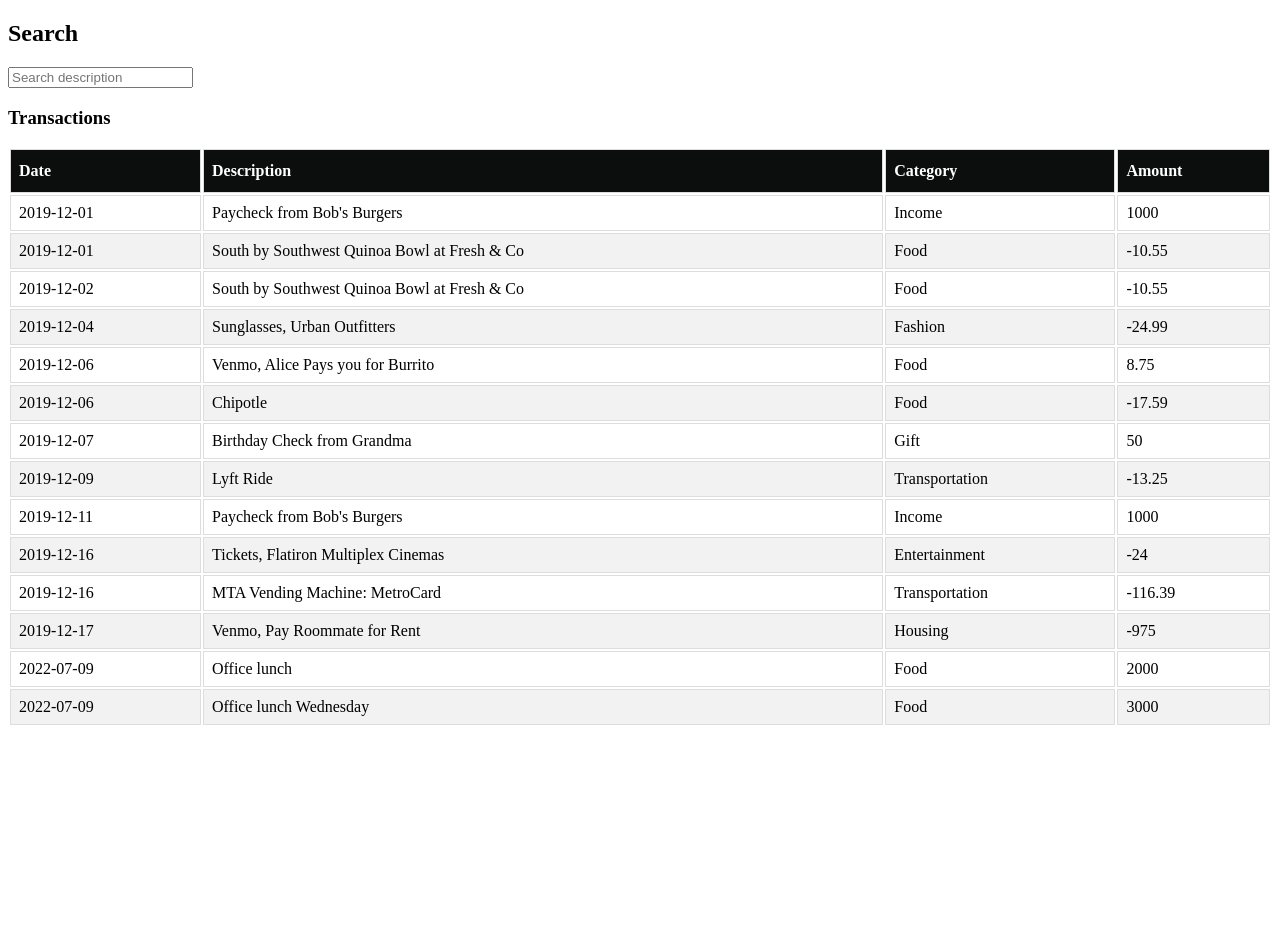
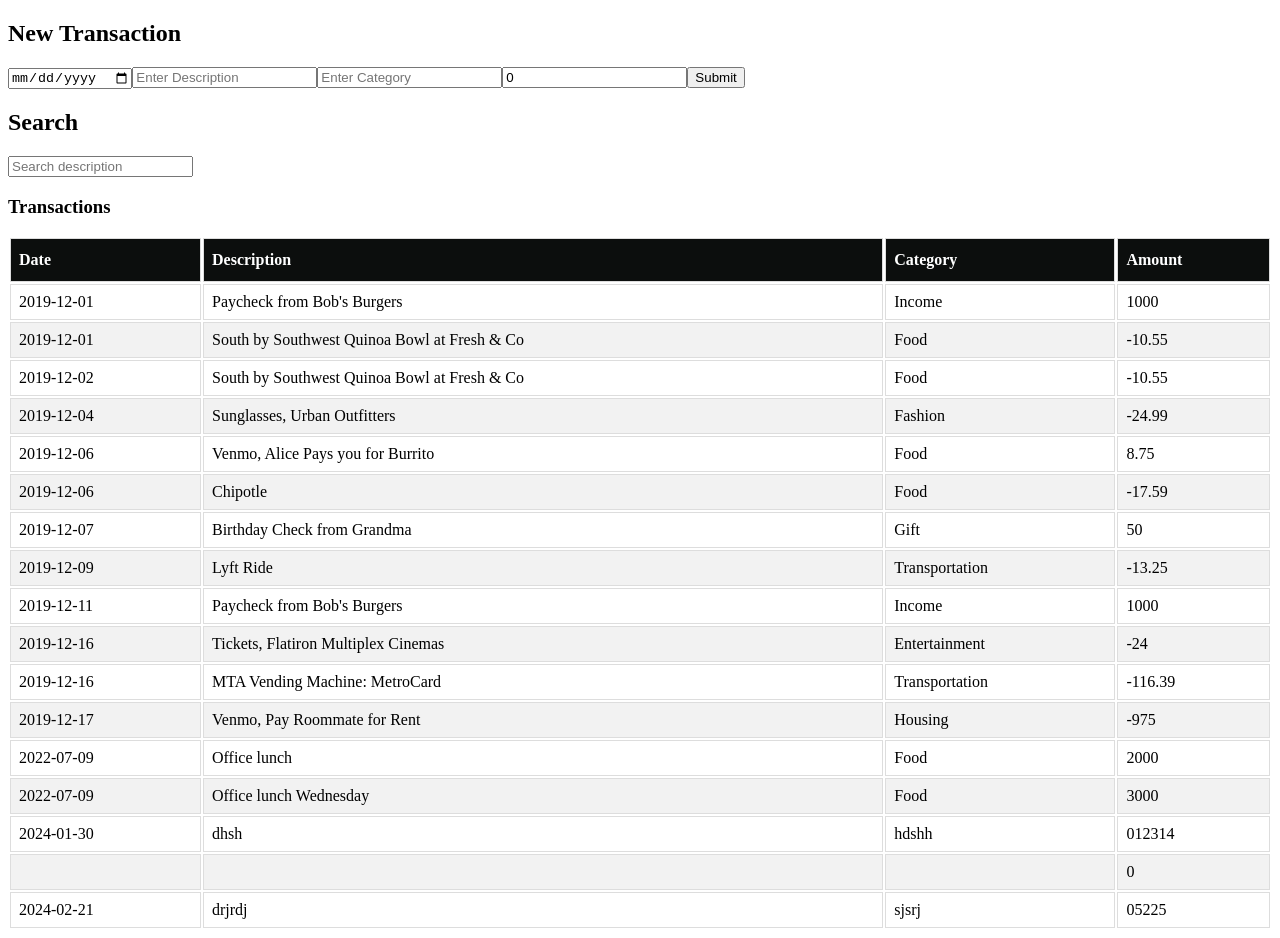
Before and after one commit to Koech-Eugene/BankofFlatiron, a React (Vite) app: page / in a window 1280 px wide. Before the commit the page ends 800 px from the top, so only its background shows below. Built offline with nearby package versions, Linux system fonts and the light colour scheme; data requests are answered from the project's data file.

Commit message:
new transaction add

```diff
--- a/db.json
+++ b/db.json
@@ -1,84 +1,84 @@
 {
   "transactions": [
     {
-        "id": 1,
+      "id": "1",
       "date": "2019-12-01",
       "description": "Paycheck from Bob's Burgers",
       "category": "Income",
       "amount": 1000
     },
     {
-        "id": 2,
+      "id": "2",
       "date": "2019-12-01",
       "description": "South by Southwest Quinoa Bowl at Fresh & Co",
       "category": "Food",
       "amount": -10.55
     },
     {
-        "id": 3,
+      "id": "3",
       "date": "2019-12-02",
       "description": "South by Southwest Quinoa Bowl at Fresh & Co",
       "category": "Food",
       "amount": -10.55
     },
     {
-        "id": 4,
+      "id": "4",
       "date": "2019-12-04",
       "description": "Sunglasses, Urban Outfitters",
       "category": "Fashion",
       "amount": -24.99
     },
     {
-        "id": 5,
+      "id": "5",
       "date": "2019-12-06",
       "description": "Venmo, Alice Pays you for Burrito",
       "category": "Food",
       "amount": 8.75
     },
     {
-        "id": 6,
+      "id": "6",
       "date": "2019-12-06",
       "description": "Chipotle",
       "category": "Food",
       "amount": -17.59
     },
     {
-        "id": 7,
+      "id": "7",
       "date": "2019-12-07",
       "description": "Birthday Check from Grandma",
       "category": "Gift",
       "amount": 50
     },
     {
-        "id": 8,
+      "id": "8",
       "date": "2019-12-09",
       "description": "Lyft Ride",
       "category": "Transportation",
       "amount": -13.25
     },
     {
-        "id": 9,
+      "id": "9",
       "date": "2019-12-11",
       "description": "Paycheck from Bob's Burgers",
       "category": "Income",
       "amount": 1000
     },
     {
-        "id": 10,
+      "id": "10",
       "date": "2019-12-16",
       "description": "Tickets, Flatiron Multiplex Cinemas",
       "category": "Entertainment",
       "amount": -24
     },
     {
-        "id": 11,
+      "id": "11",
       "date": "2019-12-16",
       "description": "MTA Vending Machine: MetroCard",
       "category": "Transportation",
       "amount": -116.39
     },
     {
-        "id": 12,
+      "id": "12",
       "date": "2019-12-17",
       "description": "Venmo, Pay Roommate for Rent",
       "category": "Housing",
@@ -89,14 +89,35 @@
       "description": "Office lunch",
       "category": "Food",
       "amount": "2000",
-        "id": 13
+      "id": "13"
     },
     {
       "date": "2022-07-09",
       "description": "Office lunch Wednesday",
       "category": "Food",
       "amount": "3000",
-        "id": 14
+      "id": "14"
+    },
+    {
+      "id": 1.9290160438902926,
+      "date": "2024-01-30",
+      "description": "dhsh",
+      "category": "hdshh",
+      "amount": "012314"
+    },
+    {
+      "id": 1.7718087811006704,
+      "date": "",
+      "description": "",
+      "category": "",
+      "amount": 0
+    },
+    {
+      "id": 1.2576802269067904,
+      "date": "2024-02-21",
+      "description": "drjrdj",
+      "category": "sjsrj",
+      "amount": "05225"
     }
   ]
 }
--- a/src/components/Bank.jsx
+++ b/src/components/Bank.jsx
@@ -1,11 +1,11 @@
 import { useEffect, useState } from "react";
 import TransactionList from "./TransactionList";
 import TransactionFilter from "./TransactionFilter";
+import TransactionForm from "./TransactionForm";
 
 function Bank() {
   const [transactions, setTransactions] = useState([]);
-  const [search, setSearch] = useState('')
-
+  const [search, setSearch] = useState("");
 
   const URL = "http://localhost:8080/transactions";
   useEffect(() => {
@@ -23,18 +23,49 @@ function Bank() {
     fetchTransactions();
   }, []);
 
+  async function addTransaction(date, description, category, amount) {
+    try {
+      const response = await fetch(URL, {
+        method: "POST",
+        body: JSON.stringify({
+          id: Math.random() + 1,
+          date: date,
+          description: description,
+          category: category,
+          amount: amount,
+        }),
+        headers: {
+          "Content-type": "application/json",
+        },
+      });
 
-  const filteredTransactions = transactions.filter(item=>{
-    if(search) {
-        return item.description.toLowerCase().includes(search.toLowerCase())
+      if (!response.ok) {
+        throw new Error(`Failed to add transaction: ${response.statusText}`);
+      }
+
+      const data = await response.json();
+
+      setTransactions((prevTrans) => [data, ...prevTrans]);
+    } catch (error) {
+      console.error("Error adding transaction:", error);
+      // Handle error as needed
     }
-    return transactions
-})
+  }
+
+
+  const filteredTransactions = transactions.filter((item) => {
+    if (search) {
+      return item.description.toLowerCase().includes(search.toLowerCase());
+    }
+    return transactions;
+  });
 
   return (
     <>
+      <h2>New Transaction</h2>
+      <TransactionForm newTransaction={addTransaction}/>
       <h2>Search</h2>
-      <TransactionFilter search={setSearch}/>
+      <TransactionFilter search={setSearch} />
       <TransactionList transactions={filteredTransactions} />
     </>
   );
--- a/src/components/TransactionForm.jsx
+++ b/src/components/TransactionForm.jsx
@@ -0,0 +1,76 @@
+import React, { useState } from "react";
+
+function TransactionForm({ newTransaction }) {
+  const [formData, setFormData] = useState({
+    date: "",
+    description: "",
+    category: "",
+    amount: 0,
+  });
+
+  function handleSubmit(e) {
+    e.preventDefault();
+
+    newTransaction(
+      formData.date,
+      formData.description,
+      formData.category,
+      formData.amount
+    );
+
+    setFormData({
+      date: "",
+      description: "",
+      category: "",
+      amount: 0,
+    });
+  }
+
+  function handleChange(e) {
+    setFormData({
+      ...formData,
+      [e.target.name]: e.target.value,
+    });
+  }
+
+  return (
+    <>
+      <form onSubmit={handleSubmit}>
+        <input
+          type="date"
+          name="date"
+          id="date"
+          value={formData.date}
+          onChange={handleChange}
+        />
+        <input
+          type="text"
+          name="description"
+          id="des"
+          placeholder="Enter Description"
+          value={formData.description}
+          onChange={handleChange}
+        />
+        <input
+          type="text"
+          name="category"
+          id="cat"
+          placeholder="Enter Category"
+          value={formData.category}
+          onChange={handleChange}
+        />
+        <input
+          type="number"
+          name="amount"
+          id="num"
+          placeholder="Enter Amount"
+          value={formData.amount}
+          onChange={handleChange}
+        />
+        <button type="submit">Submit</button>
+      </form>
+    </>
+  );
+}
+
+export default TransactionForm;
--- a/src/components/TransactionList.jsx
+++ b/src/components/TransactionList.jsx
@@ -17,6 +17,7 @@ function TransactionList({ transactions }) {
             <Transaction trans={transactions} />
           ))}
         </tbody>
+
       </table>
     </>
   );
```
Lines whose indentation alone changed are shown as unchanged.
